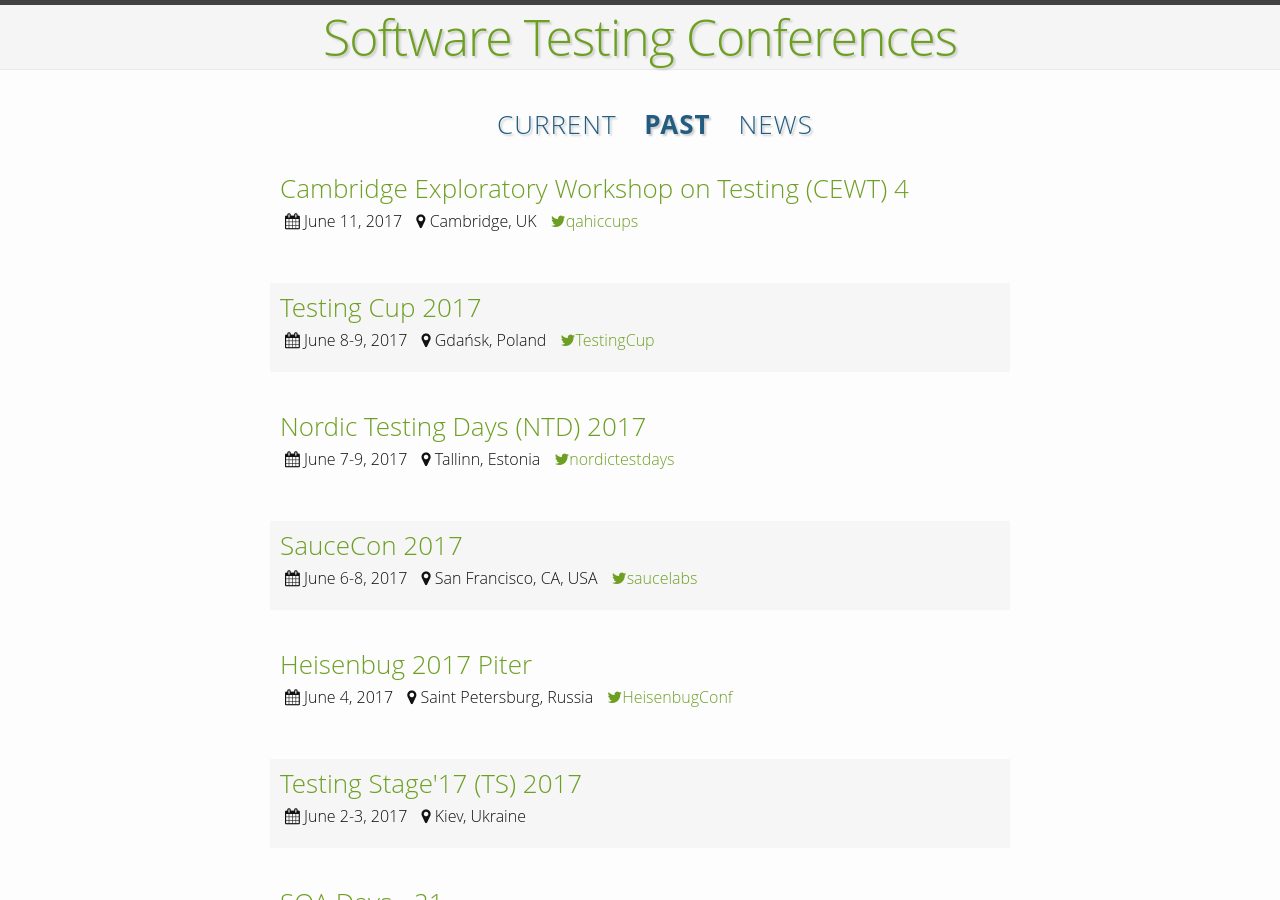
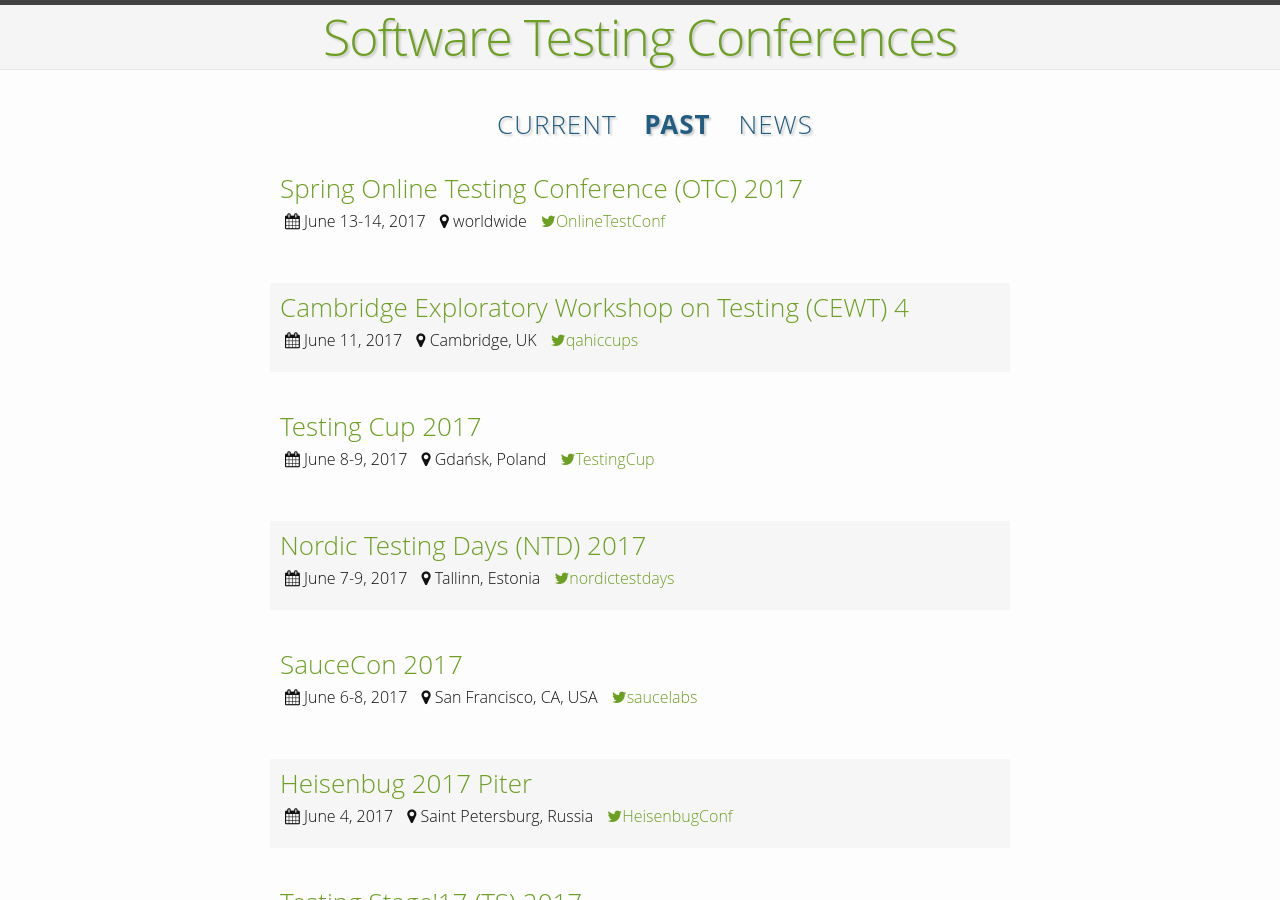
Before and after one commit to TestingConferences/testingconferences.github.io, a Jekyll site: the page built from past.html, in a window 1280 px wide and 900 px high. Built offline with Jekyll 4.4.1, drawn with Linux system fonts in a browser that asks for light colours.

Commit message:
Update past.yml

```diff
--- a/_data/past.yml
+++ b/_data/past.yml
@@ -1,3 +1,9 @@
+- name: Spring Online Testing Conference (OTC) 2017
+  location: worldwide
+  dates: "June 13-14, 2017"
+  url: http://onlinetestconf.com
+  twitter: OnlineTestConf
+
 - name: Cambridge Exploratory Workshop on Testing (CEWT) 4
   location: Cambridge, UK
   dates: "June 11, 2017"
```
